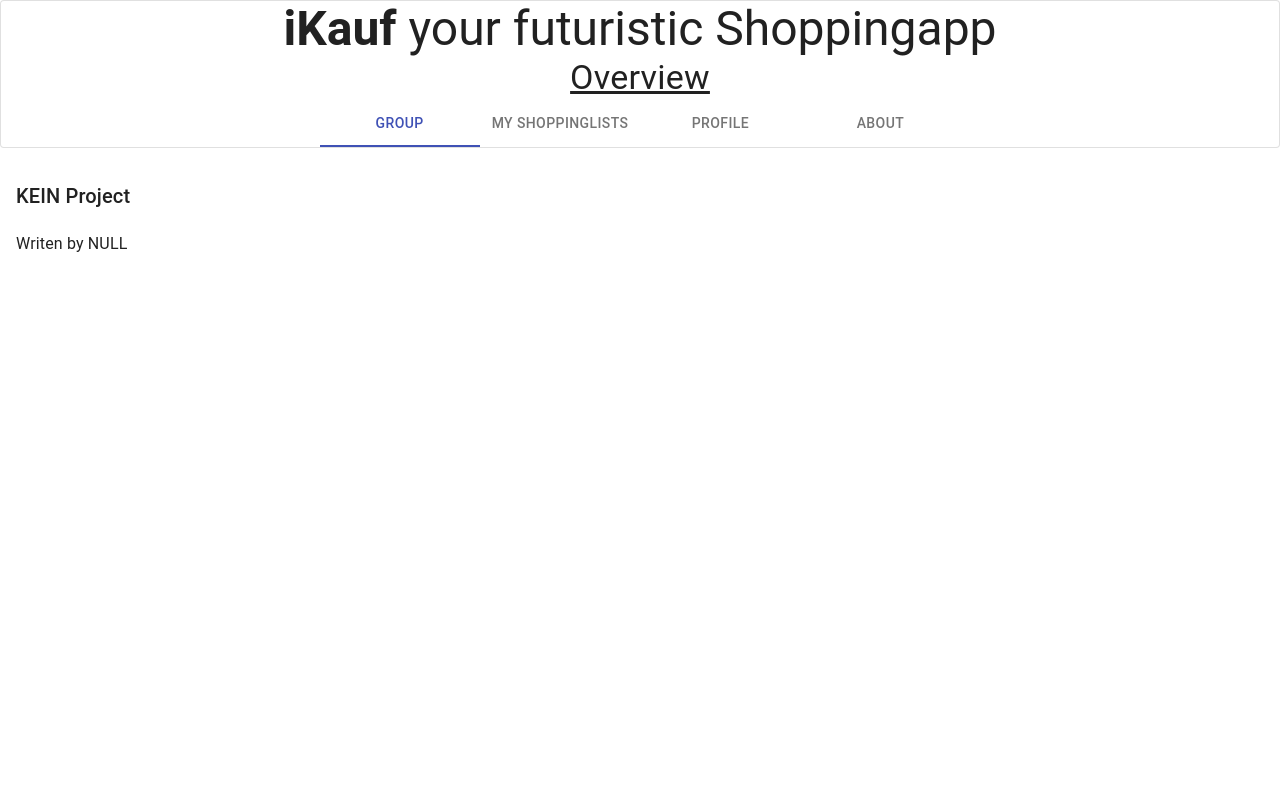
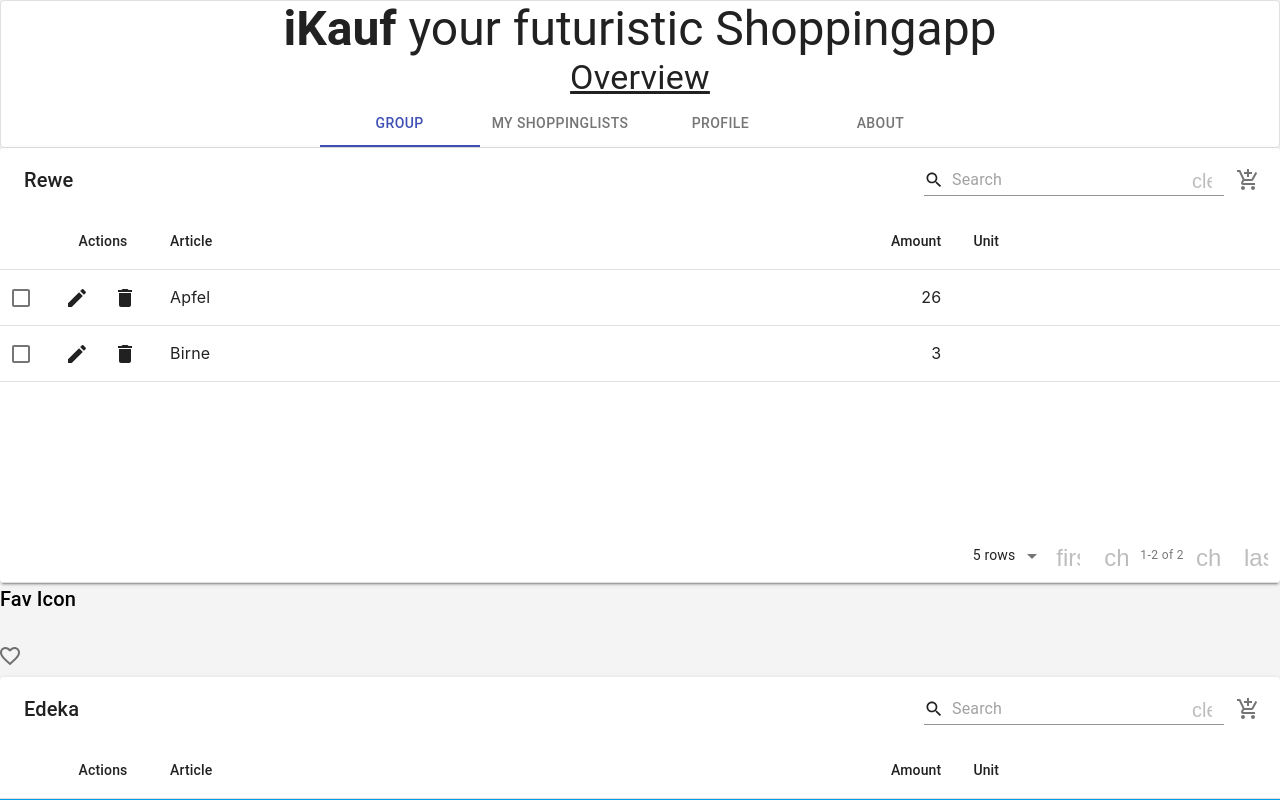
Before and after one commit to TomHager/ItProjektSS20, a React (Create React App) app in the folder frontend/: page /shoppingList in a window 1280 px wide. Before the commit this address led to /groupList. Shown: the top 800 px of the page. Built offline with nearby package versions, Linux system fonts and the light colour scheme; the HTML template or start-up script is replaced by a standard one.

Commit message:
Added ShoppingList
added Material-Table and shit

```diff
--- a/frontend/package.json
+++ b/frontend/package.json
@@ -4,9 +4,11 @@
   "private": true,
   "dependencies": {
     "@material-ui/core": "^4.10.2",
+    "@material-ui/icons": "^4.9.1",
     "@testing-library/jest-dom": "^4.2.4",
     "@testing-library/react": "^9.5.0",
     "@testing-library/user-event": "^7.2.1",
+    "material-table": "^1.62.0",
     "material-ui": "^0.20.2",
     "react": "^16.13.1",
     "react-dom": "^16.13.1",
--- a/frontend/public/index.html
+++ b/frontend/public/index.html
@@ -2,14 +2,16 @@
 <html lang="en">
   <head>
     <meta charset="utf-8" />
-    <link rel="icon" href="%PUBLIC_URL%/favicon.ico" />
+    <!-- <link rel="icon" href="%PUBLIC_URL%/favicon.ico" /> -->
+    <link rel="icon" href="%PUBLIC_URL%/iKauf.png" />
     <meta name="viewport" content="width=device-width, initial-scale=1" />
     <meta name="theme-color" content="#000000" />
     <meta
       name="description"
       content="Web site created using create-react-app"
     />
-    <link rel="apple-touch-icon" href="%PUBLIC_URL%/logo192.png" />
+    <!-- <link rel="apple-touch-icon" href="%PUBLIC_URL%/logo192.png" /> -->
+    <link rel="apple-touch-icon" href="%PUBLIC_URL%/iKauf.png" />
     <!--
       manifest.json provides metadata used when your web app is installed on a
       user's mobile device or desktop. See https://developers.google.com/web/fundamentals/web-app-manifest/
@@ -24,7 +26,7 @@
       work correctly both with client-side routing and a non-root public URL.
       Learn how to configure a non-root public URL by running `npm run build`.
     -->
-    <title>React App</title>
+    <title>iKauf</title>
   </head>
   <body>
     <noscript>You need to enable JavaScript to run this app.</noscript>
--- a/frontend/src/App.js
+++ b/frontend/src/App.js
@@ -4,6 +4,8 @@
 import Header from './components/layout/Header';
 import About from './components/pages/About'
 import GroupList from './components/pages/GroupList'
+import ShoppingList from './components/pages/ShoppingList'
+
 // import Theme from './Theme';
 // import SignIn from './components/pages/SignIn';
 // import LoadingProgress from './components/dialogs/LoadingProgress';
@@ -30,16 +32,21 @@
   /** Renders the whole app */
   render() {
     return (
+      <div style={{ backgroundColor: '#f4f4f4'}}>
       <Router basename={process.env.PUBLIC_URL}>
         <Header />
-        <Redirect from='/' to='groupList' />
-        <Route exact path='/groupList'>
+        <Route path='/groupList'>
           <GroupList />
+        </Route>
+        <Redirect from='/' to='/shoppingList' />
+        <Route exact path='/shoppingList'>
+          <ShoppingList />
         </Route>
         <Route  path='/about'>
             <About />
         </Route>
       </Router>
+      </div>
     );
   }
 }
--- a/frontend/src/components/layout/Header.js
+++ b/frontend/src/components/layout/Header.js
@@ -1,7 +1,6 @@
-import React, { Component } from 'react';
-import PropTypes from 'prop-types';
-import { Paper, Typography, Tabs, Tab } from '@material-ui/core';
-import { Link as RouterLink } from 'react-router-dom';
+import React, { Component } from "react";
+import { Paper, Typography, Tabs, Tab } from "@material-ui/core";
+import { Link as RouterLink } from "react-router-dom";
 
 /**
  * Shows the header with the main navigation Tabs within a Paper.
@@ -16,7 +15,7 @@
 
     // Init an empty state
     this.state = {
-            tabindex: 0
+      tabindex: 0,
     };
   }
 
@@ -24,8 +23,8 @@
   handleTabChange = (e, newIndex) => {
     // console.log(newValue)
     this.setState({
-            tabindex: newIndex
-        })
+      tabindex: newIndex,
+    });
   };
 
   /** Renders the component */
@@ -33,26 +32,34 @@
     // const { user } = this.props;
 
     return (
-            <Paper variant='outlined'>
+      <div style={{ backgroundColor: "#f4f4f4" }}>
+        <Paper variant="outlined">
           {/* <ProfileDropDown user={user} /> */}
-                <Typography variant='h3' component='h1' align='center'>
+          <Typography variant="h3" component="h1" align="center">
             <b>iKauf</b> your futuristic Shoppingapp
           </Typography>
-                <Typography variant='h4' component='h2' align='center'>
+          <Typography variant="h4" component="h2" align="center">
             <u>Overview</u>
           </Typography>
           {
             //   user ?
-                    <Tabs indicatorColor='primary' textColor='primary' centered value={this.state.tabindex} onChange={this.handleTabChange} >
-                        <Tab label='Group' component={RouterLink} to={`/groupList`}/>
-                        <Tab label='My Shoppinglists' />
-                        <Tab label='Profile' />
-                        <Tab label='About' component={RouterLink} to={`/about`}/>
+            <Tabs
+              indicatorColor="primary"
+              textColor="primary"
+              centered
+              value={this.state.tabindex}
+              onChange={this.handleTabChange}
+            >
+              <Tab label="Group" component={RouterLink} to={`/groupList`} />
+              <Tab label="My Shoppinglists" component={RouterLink} to={`/shoppingList`} />
+              <Tab label="Profile" />
+              <Tab label="About" component={RouterLink} to={`/about`} />
             </Tabs>
             // : null
           }
         </Paper>
-        )
+      </div>
+    );
   }
 }
 
--- a/frontend/src/components/pages/About.js
+++ b/frontend/src/components/pages/About.js
@@ -1,5 +1,5 @@
 import React from "react";
-import { makeStyles, Paper, Typography, Link } from "@material-ui/core";
+import { makeStyles, Paper, Typography } from "@material-ui/core";
 
 const useStyles = makeStyles((theme) => ({
   root: {
--- /dev/null
+++ b/frontend/src/components/pages/ShoppingList.js
@@ -0,0 +1,248 @@
+// import React, { Component } from 'react';
+// import MaterialTable from 'material-table';
+import { Typography } from "@material-ui/core";
+import Checkbox from "@material-ui/core/Checkbox";
+import FormControlLabel from "@material-ui/core/FormControlLabel";
+import {
+  Favorite,
+  FavoriteBorder,
+  AddShoppingCartOutlined,
+  Search,
+  Delete,
+  Edit,
+  Save,
+} from "@material-ui/icons";
+
+// export default class ShoppingList extends Component {
+
+//     constructor(props) {
+//         super(props);
+
+//         // Init an empty state
+//         this.state = {
+//           tabindex: 0,
+//         };
+//       }
+
+//   render() {
+//     return (
+
+//         //   <div>
+//         //    <Typography variant='h6'>DEIN Project</Typography>
+//         //   <br />
+//         //   <FormControlLabel
+//         //     control={
+//         //       <Checkbox
+//         //         icon={<FavoriteBorder />}
+//         //         checkedIcon={<Favorite />}
+//         //         name='checkedH'
+//         //       />
+//         //     }
+//         //   />
+//         //   <FormControlLabel
+//         //   control={<Checkbox name='checkedA' />}
+//         // />
+//         //   <Button name='AddEntry'>
+//         //     <AddShoppingCartOutlined />
+//         //   </Button>
+//         //   <Typography>Writen by NULL</Typography>
+//         //   </div>
+//     );
+//   }
+// }
+
+import React from "react";
+import MaterialTable from "material-table";
+
+export default function ShoppingList() {
+  const [state, setState] = React.useState({
+    columns: [
+      { title: "Article", field: "articleName" },
+      {
+        title: "Amount",
+        field: "entryAmount",
+        type: "numeric",
+        // cellStyle: {
+        //   backgroundColor: "#039be5",
+        //   color: "#FFF",
+        // },
+        // headerStyle: {
+        //   backgroundColor: "#FFF",
+        // },
+      },
+      {
+        title: "Unit",
+        field: "entryUnit",
+        lookup: {
+          1: "KG",
+          2: "g",
+          3: "L",
+          4: "Stk",
+          5: " Sack",
+          6: "Karton",
+          7: "Flasche",
+          8: "Dose",
+          9: "Bund",
+          10: "m",
+        },
+      },
+      // { title: "Favorite", field: "Favorite", type: "Button" },
+    ],
+    data: [
+      {
+        id: 1,
+        marked: false,
+        articleName: "Apfel",
+        entryAmount: "26",
+        entryUnit: "KG",
+      },
+      {
+        id: 2,
+        marked: false,
+        articleName: "Birne",
+        entryAmount: "3",
+        entryUnit: "Stk",
+      },
+    ],
+  });
+
+  return (
+    <div>
+      <MaterialTable
+        title="Rewe"
+        columns={state.columns}
+        data={state.data}
+        icons={{
+          Add: AddShoppingCartOutlined,
+          Search: Search,
+          Delete: Delete,
+          Edit: Edit,
+          Save: Save,
+        }}
+        options={{
+          selection: true,
+          showSelectAllCheckbox: false,
+          showTextRowsSelected: false,
+          rowStyle: (rowData) => ({
+            backgroundColor: rowData.marked ? "#039be5" : "#fff",
+          }),
+        }}
+        onSelectionChange={(row, rowData) => {
+          rowData.marked = !rowData.marked;
+          setState(Object.assign({}, state));
+        }}
+
+        editable={{
+          onRowAdd: (newData) =>
+            new Promise((resolve) => {
+              setTimeout(() => {
+                resolve();
+                setState((prevState) => {
+                  const data = [...prevState.data];
+                  data.push(newData);
+                  return { ...prevState, data };
+                });
+              }, 600);
+            }),
+          onRowUpdate: (newData, oldData) =>
+            new Promise((resolve) => {
+              setTimeout(() => {
+                resolve();
+                if (oldData) {
+                  setState((prevState) => {
+                    const data = [...prevState.data];
+                    data[data.indexOf(oldData)] = newData;
+                    return { ...prevState, data };
+                  });
+                }
+              }, 600);
+            }),
+          onRowDelete: (oldData) =>
+            new Promise((resolve) => {
+              setTimeout(() => {
+                resolve();
+                setState((prevState) => {
+                  const data = [...prevState.data];
+                  data.splice(data.indexOf(oldData), 1);
+                  return { ...prevState, data };
+                });
+              }, 600);
+            }),
+        }}
+      />
+      <Typography variant="h6">Fav Icon</Typography>
+      <br />
+      <FormControlLabel
+        control={
+          <Checkbox
+            icon={<FavoriteBorder />}
+            checkedIcon={<Favorite />}
+            name="checkedH"
+          />
+        }
+      />
+      <MaterialTable
+        title="Edeka"
+        columns={state.columns}
+        data={state.data}
+        icons={{
+          Add: AddShoppingCartOutlined,
+          Search: Search,
+          Delete: Delete,
+          Edit: Edit,
+          Save: Save,
+        }}
+        options={{
+          selection: true,
+          showSelectAllCheckbox: false,
+          showTextRowsSelected: false,
+          rowStyle: (rowData) => ({
+            backgroundColor: rowData.marked ? "#fff" : "#039be5",
+          }),
+        }}
+        onSelectionChange={(row, rowData) => {
+          rowData.marked = !rowData.marked;
+          // console.log(options.length);
+          // setState({})
+        }}
+        editable={{
+          onRowAdd: (newData) =>
+            new Promise((resolve) => {
+              setTimeout(() => {
+                resolve();
+                setState((prevState) => {
+                  const data = [...prevState.data];
+                  data.push(newData);
+                  return { ...prevState, data };
+                });
+              }, 600);
+            }),
+          onRowUpdate: (newData, oldData) =>
+            new Promise((resolve) => {
+              setTimeout(() => {
+                resolve();
+                if (oldData) {
+                  setState((prevState) => {
+                    const data = [...prevState.data];
+                    data[data.indexOf(oldData)] = newData;
+                    return { ...prevState, data };
+                  });
+                }
+              }, 600);
+            }),
+          onRowDelete: (oldData) =>
+            new Promise((resolve) => {
+              setTimeout(() => {
+                resolve();
+                setState((prevState) => {
+                  const data = [...prevState.data];
+                  data.splice(data.indexOf(oldData), 1);
+                  return { ...prevState, data };
+                });
+              }, 600);
+            }),
+        }}
+      />
+    </div>
+  );
+}
```
Also changed, not shown: frontend/src/App.css (+2 -9 lines), frontend/src/components/pages/GroupList.js (+1 -77 lines), 1 other file (tests, documents, lock files or other folders). Lines whose indentation alone changed are shown as unchanged.
